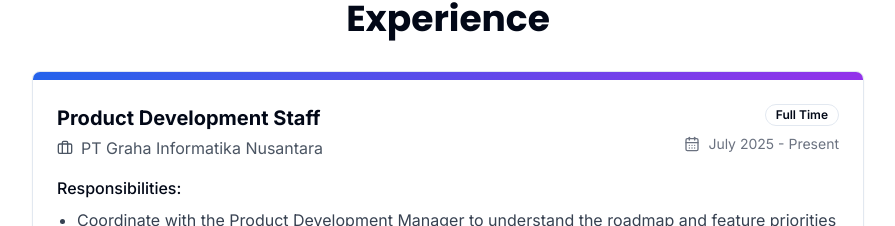
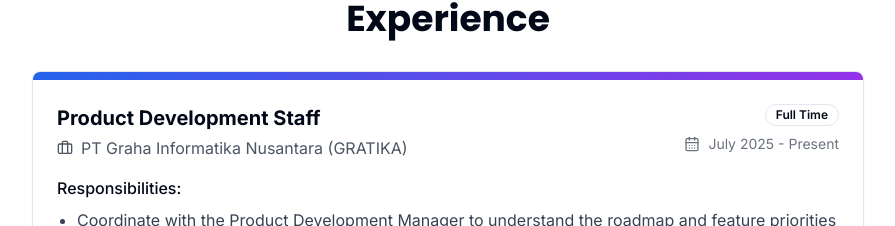
Before and after one commit to 0xilham/profile-0xilham, a Next.js app: page / in a window 1280 px wide. Shown: the part 853-1079 px from the top of the page, without its empty margins (192-1087 px from the left). Built offline with nearby package versions, Linux system fonts and the light colour scheme.

Commit message:
feat: update experience

```diff
--- a/components/experience.tsx
+++ b/components/experience.tsx
@@ -15,7 +15,7 @@ export default function Experience() {
     const experienceData = [
         {
             title: "Product Development Staff",
-            company: "PT Graha Informatika Nusantara",
+            company: "PT Graha Informatika Nusantara (GRATIKA)",
             period: "July 2025 - Present",
             type: "Full Time",
             responsibilities: [
```
